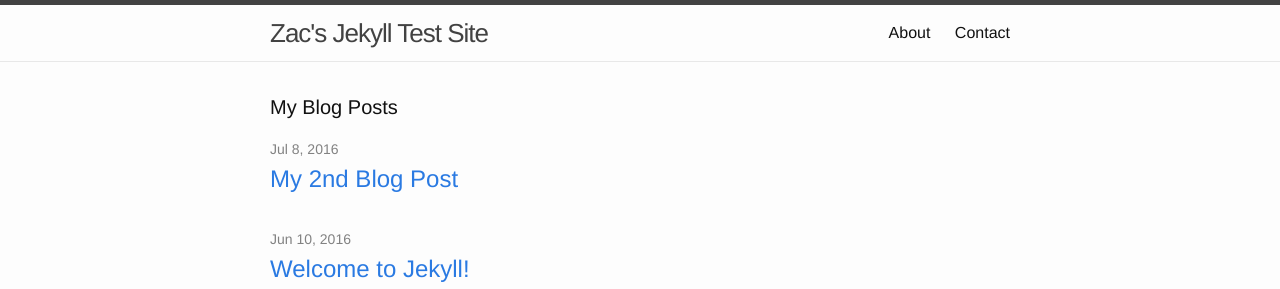
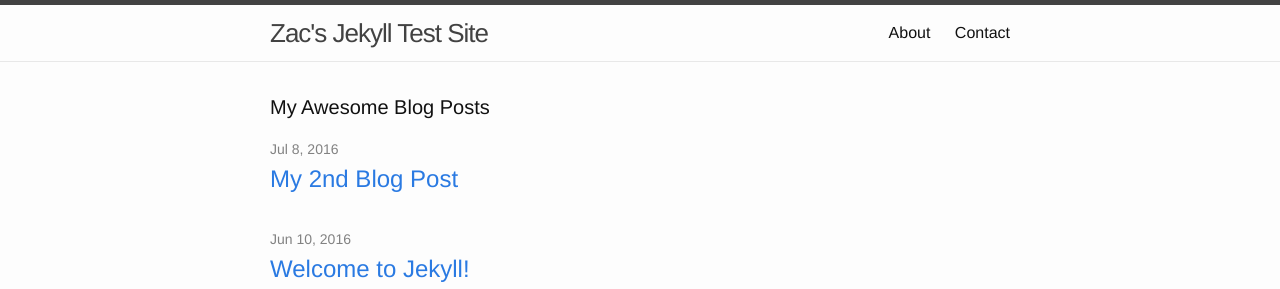
Before and after one commit to zac-heisey/test-jekyll-site, a Jekyll site: the page built from index.html, in a window 1280 px wide. Shown: the top 289 px of the page. Built offline with Jekyll 4.4.1, drawn with Linux system fonts in a browser that asks for light colours.

Commit message:
change posts header

```diff
--- a/index.html
+++ b/index.html
@@ -4,7 +4,7 @@ layout: default
 
 <div class="home">
 
-    <h1 class="page-heading">My Blog Posts</h1>
+    <h1 class="page-heading">My Awesome Blog Posts</h1>
 
     <ul class="post-list">
       {% for post in site.posts %}
```
